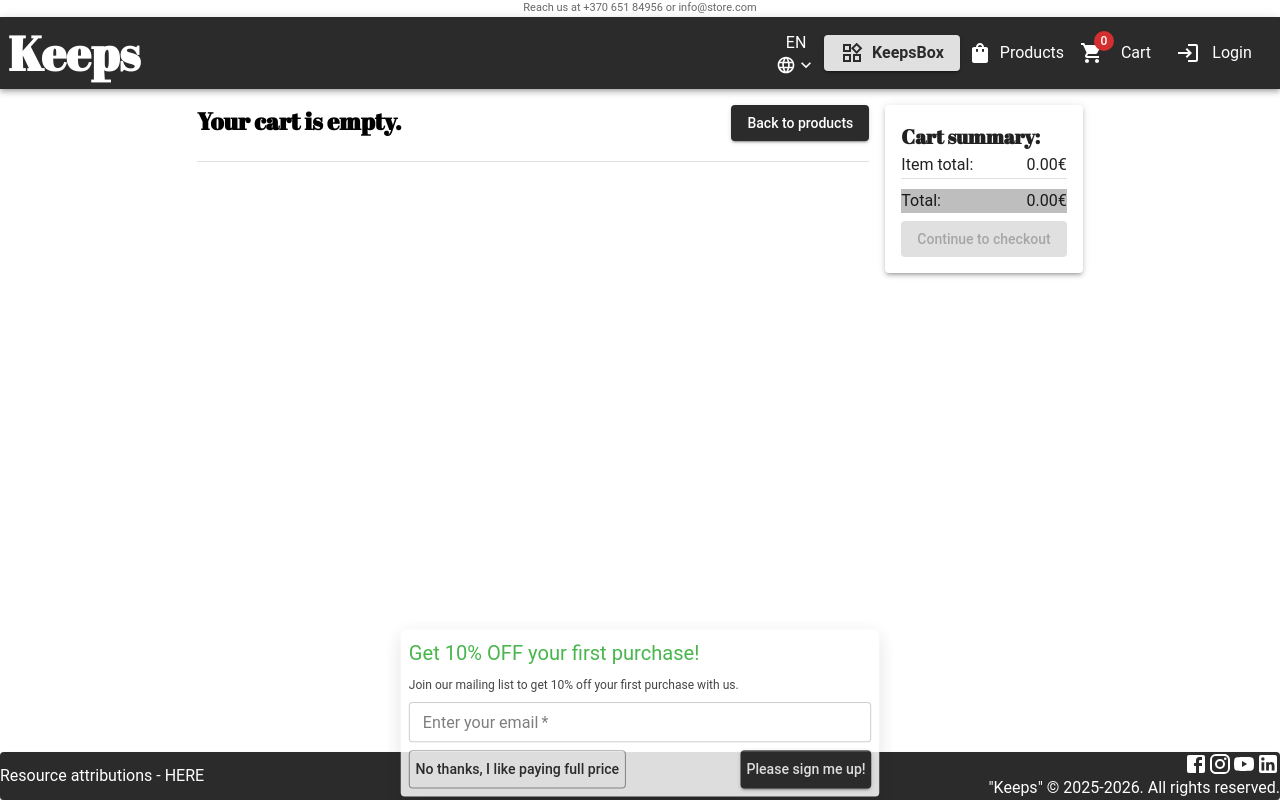
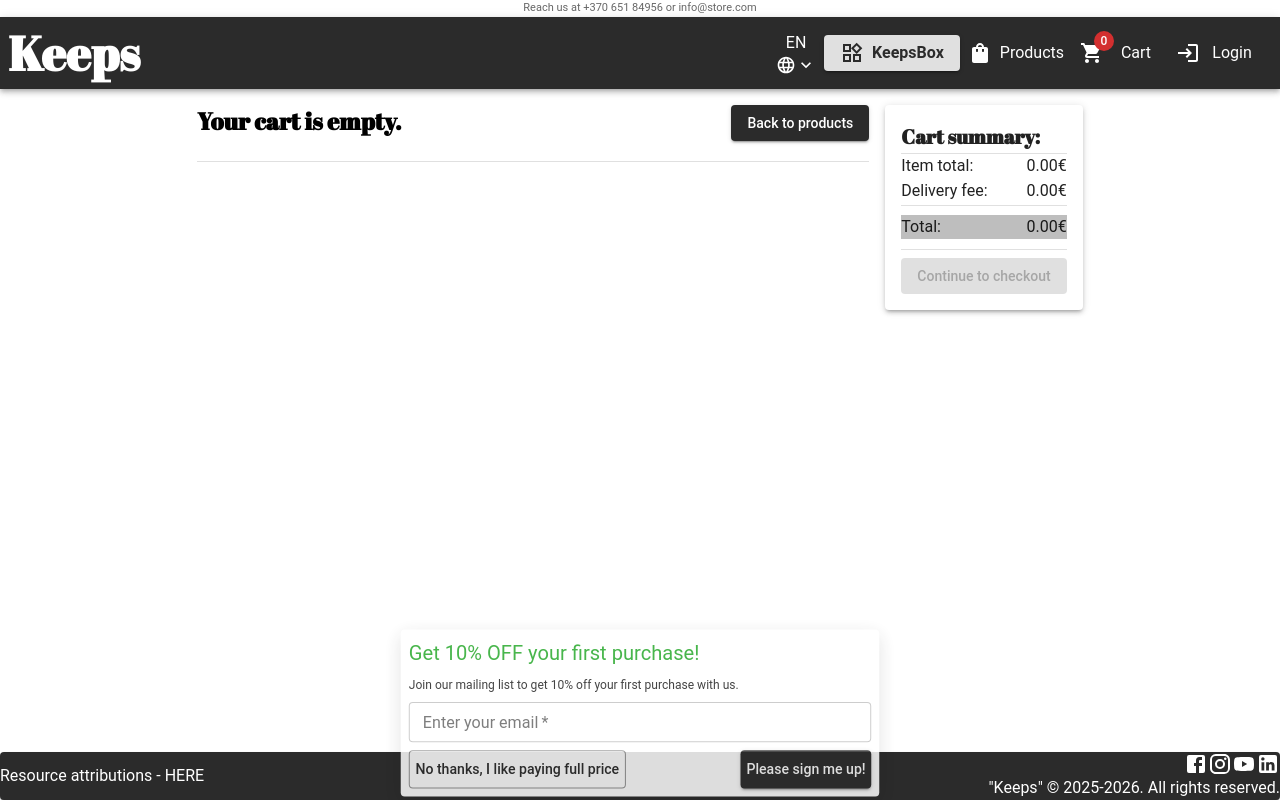
Before and after one commit to Nirtautas/BA-Usability-study-website-educational-website-fork, a Next.js app: page /en/cart in a window 1280 px wide. Built offline with nearby package versions, Linux system fonts and the light colour scheme; what @mui/material-nextjs would draw is missing.

Commit message:
Minor changes

```diff
--- a/src/components/pages/cartPage/cartPage.tsx
+++ b/src/components/pages/cartPage/cartPage.tsx
@@ -81,7 +81,7 @@ const CartPage = () => {
         </Grid2>
 
         <Stack direction="column" gap={1}>
-          {!cartContext?.allItemsAreSubscriptions() && cartContext?.getFullCartItems().length > 0 && (
+          {!cartContext?.allItemsAreSubscriptions() && (cartContext?.getFullCartItems().length ?? 0) > 0 && (
             <Paper elevation={3} sx={{ padding: 1, paddingInline: 2, bgcolor: "warning.light" }}>
               <Stack direction="column">
                 <Stack direction="row">
@@ -96,14 +96,15 @@ const CartPage = () => {
           )}
           <Paper elevation={3} sx={{ padding: 2 }}>
             <SubheadingBold headingText={t("CartPage.Summary.title")} />
+            <Divider />
             <CartSummary fullCartItems={items ?? []} />
 
             {cartContext?.calculateTotal() === 0 ? (
-              <Button variant="contained" disabled onClick={() => router.push(getPageUrl.checkout())}>
+              <Button variant="contained" disabled onClick={() => router.push(getPageUrl.checkout())} fullWidth>
                 {t("CartPage.Summary.continueToCheckoutButtonText")}
               </Button>
             ) : (
-              <Button variant="contained" onClick={() => router.push(getPageUrl.checkout())}>
+              <Button variant="contained" onClick={() => router.push(getPageUrl.checkout())} fullWidth>
                 {t("CartPage.Summary.continueToCheckoutButtonText")}
               </Button>
             )}
--- a/src/components/pages/checkoutPage/checkoutPage.tsx
+++ b/src/components/pages/checkoutPage/checkoutPage.tsx
@@ -158,6 +158,7 @@ const CheckoutPage = () => {
 
             <FormControlLabel control={<Checkbox />} label={t("CheckoutPage.marketingCommunicationCheckboxText")} />
           </FormGroup>
+          <Divider />
 
           <Box display="flex" justifyContent="left" paddingTop={1}>
             <Button type="submit" variant="contained">
--- a/src/components/pages/homePage/homePage.tsx
+++ b/src/components/pages/homePage/homePage.tsx
@@ -52,6 +52,7 @@ const HomePage = () => {
         <Typography textAlign="center" fontSize={24}>
           {t("StoreInformation.CustomerSatisfaction.description")}
         </Typography>
+        <Divider sx={{ width: "100%" }} />
         <FakeReviewMarquee />
       </Stack>
     </Container>
--- a/src/components/pages/keepsBoxPage/keepsBoxPage.tsx
+++ b/src/components/pages/keepsBoxPage/keepsBoxPage.tsx
@@ -126,7 +126,8 @@ const KeepsBoxPage = () => {
                   })}
                 </Stack>
               </RadioGroup>
-              <Button variant="contained" fullWidth onClick={addSubscriptionToCart}>
+              <Divider />
+              <Button variant="contained" fullWidth onClick={addSubscriptionToCart} sx={{ marginTop: 1 }}>
                 <Typography>{t("KeepsBoxPage.addToCartButtonText")}</Typography>
               </Button>
             </Box>
--- a/src/components/shared/cartSummary.tsx
+++ b/src/components/shared/cartSummary.tsx
@@ -16,21 +16,19 @@ const CartSummary = ({ fullCartItems, deliveryInfo }: Props) => {
   const cartContext = useCart();
 
   return (
-    <Stack gap={0.2}>
+    <Stack gap={0.2} paddingBottom={1}>
       <Stack direction="row" display="flex" justifyContent="space-between">
         <Typography>{t("itemTotal")}</Typography>
         <Typography>{cartContext?.calculateItemTotal().toFixed(2)}€</Typography>
       </Stack>
-      {cartContext?.getUniqueItemsCount(true) !== 0 && (
+      <Stack direction="row" display="flex" justifyContent="space-between">
+        <Typography>{t("deliveryFee")}</Typography>
+        <Typography>{cartContext?.getDeliveryFee(deliveryInfo?.deliveryMethod).toFixed(2)}€</Typography>
+      </Stack>
+      {cartContext?.getUniqueItemsCount(true) !== 0 && deliveryInfo && (
         <Stack direction="row" display="flex" justifyContent="space-between">
           <Typography>{t("serviceFee")}</Typography>
           <Typography>{serviceFee.toFixed(2)}€</Typography>
-        </Stack>
-      )}
-      {deliveryInfo && deliveryInfo?.deliveryMethod !== "store" && (
-        <Stack direction="row" display="flex" justifyContent="space-between">
-          <Typography>{t("deliveryFee")}</Typography>
-          <Typography>{cartContext?.getDeliveryFee(deliveryInfo?.deliveryMethod).toFixed(2)}€</Typography>
         </Stack>
       )}
       <Divider />
@@ -40,6 +38,7 @@ const CartSummary = ({ fullCartItems, deliveryInfo }: Props) => {
           <Typography>{cartContext?.calculateTotal(deliveryInfo?.deliveryMethod).toFixed(2)}€</Typography>
         </Stack>
       </Box>
+      <Divider />
     </Stack>
   );
 };
--- a/src/data/cartContext.tsx
+++ b/src/data/cartContext.tsx
@@ -91,7 +91,7 @@ export function CartProvider({ children }: { children: ReactNode }) {
   };
 
   const calculateTotal = (deliveryMethod?: string) => {
-    return calculateItemTotal() + (getUniqueItemsCount(true) !== 0 ? serviceFee : 0) + getDeliveryFee(deliveryMethod);
+    return calculateItemTotal() + (getUniqueItemsCount(true) !== 0 && deliveryMethod ? serviceFee : 0) + getDeliveryFee(deliveryMethod);
   };
 
   return (
```
Also changed, not shown: src/components/pages/productPage/productPage.tsx (+5 -2 lines).
